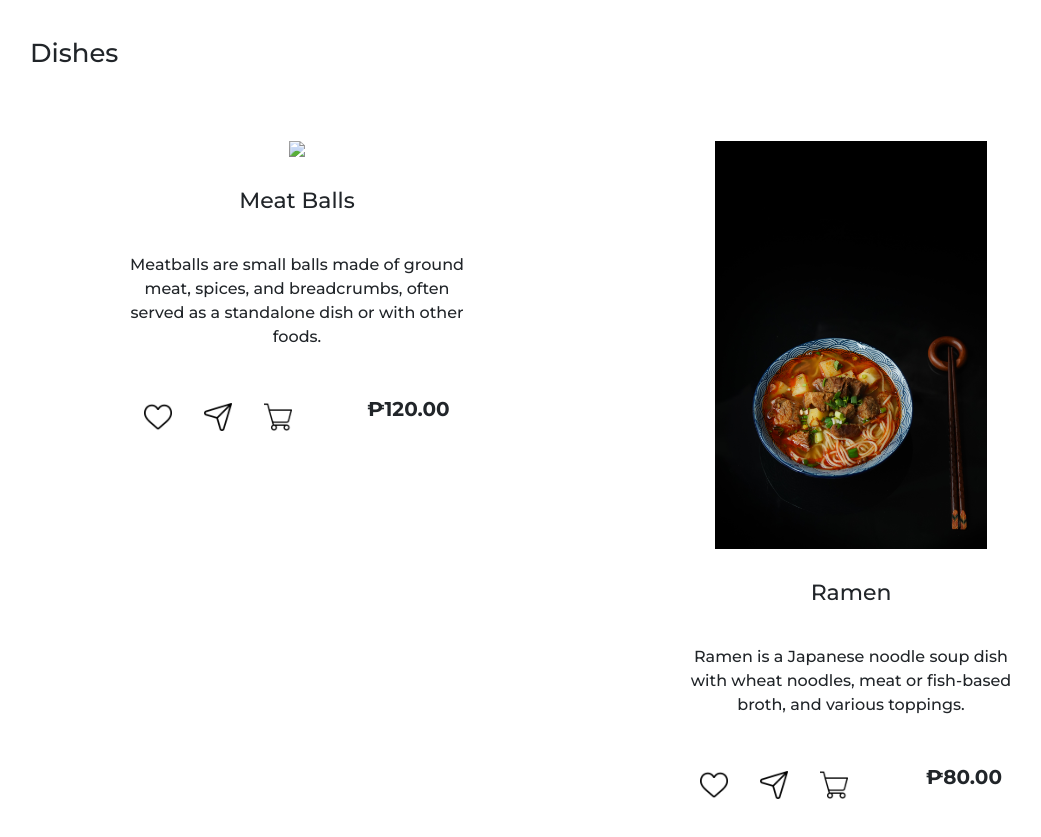
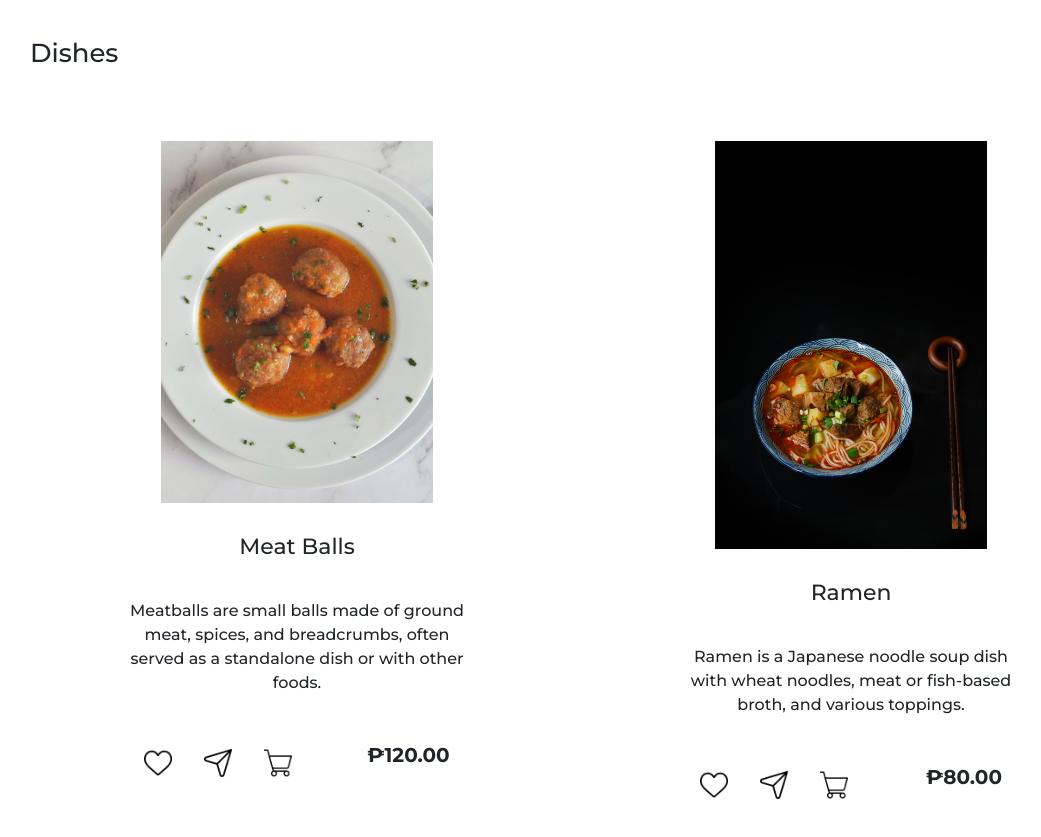
Before and after one commit to yonardpogi/FoodReview, a plain HTML site: page index.html in a window 1280 px wide. Shown: the part 1020-1857 px from the top of the page, without its empty margins (66-1107 px from the left). Drawn offline with nearby package versions, Linux system fonts and the light colour scheme; files that its build step writes are made by us from their sources; a script that the page names is missing; files whose address does not match are found by name.

Commit message:
Update index.html

```diff
--- a/index.html
+++ b/index.html
@@ -85,7 +85,7 @@
 
                 <div class="container">
                     <div class="box">
-                        <img src="meat-balls.png" />
+                        <img src="meat-balls.jpg" />
                         <h2>Meat Balls</h2>
                         <p>Meatballs are small balls made of ground meat, spices, and breadcrumbs, often served as a
                             standalone dish or with other foods.
```
